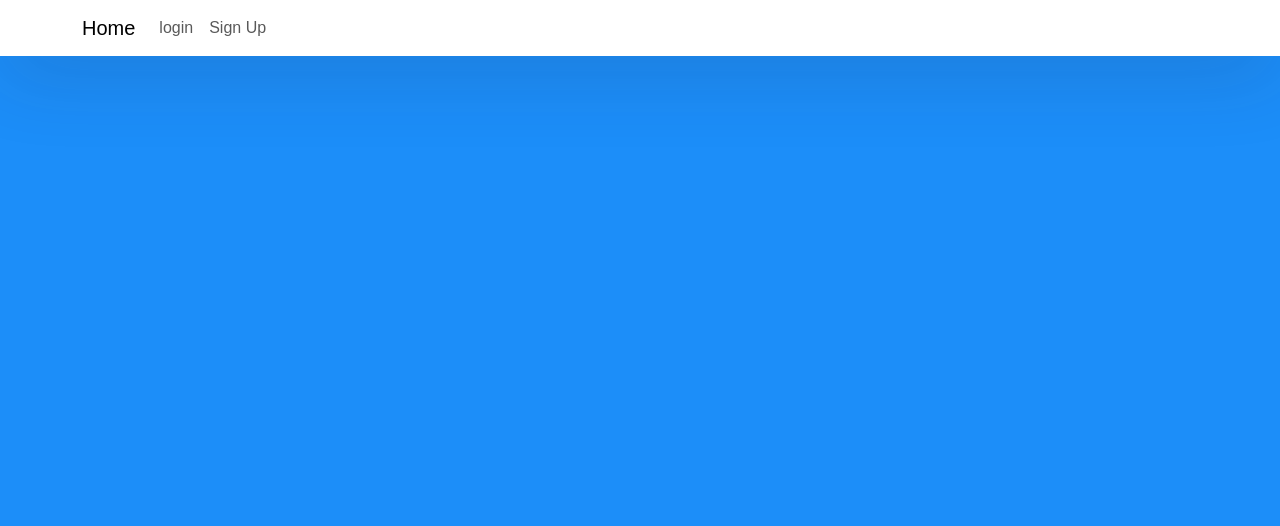
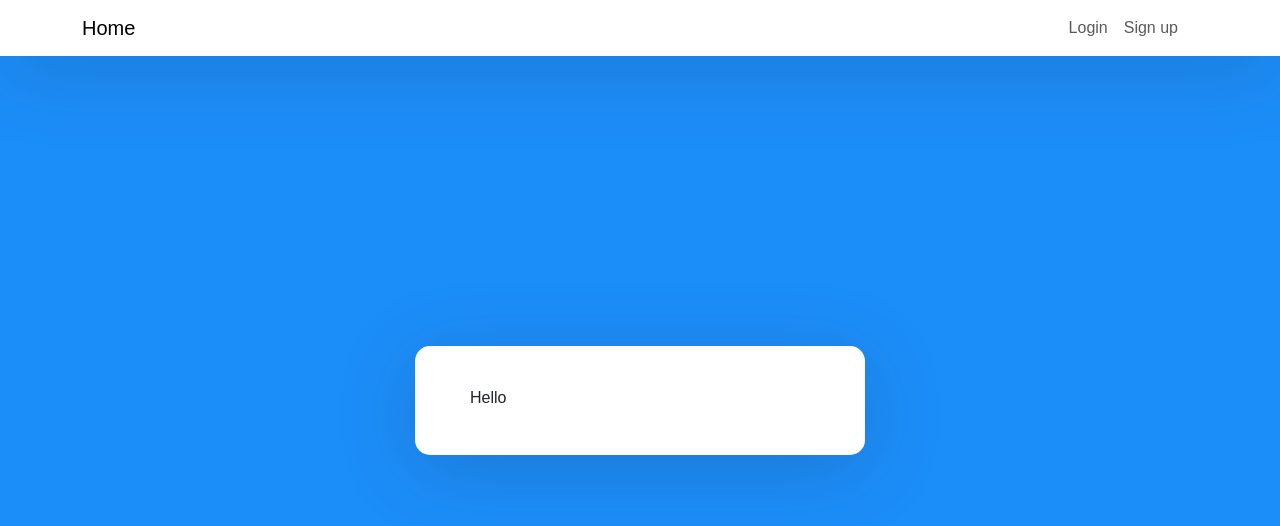
Before and after one commit to Notuc/Vue-Authentication, a Vue app: page / in a window 1280 px wide. Shown: the top 526 px of the page. Built offline with nearby package versions, Linux system fonts and the light colour scheme.

Commit message:
Update App.vue

```diff
--- a/src/App.vue
+++ b/src/App.vue
@@ -4,18 +4,26 @@
       <div class="container">
         <a href="#" class="navbar-brand">Home</a>
         <div class="collapse navbar-collapse">
-          <ul class="navbar-nav ml-auto">
-  <li class="nav-item">
-    <a href="#" class="nav-link">login</a>
-  </li>
-  <li class="nav-item">
-    <a href="#" class="nav-link">Sign Up</a>
-  </li>
-</ul>
+          <div class="container d-flex justify-content-end">
+  <ul class="navbar-nav">
+    <li class="nav-item">
+      <a href="#" class="nav-link">Login</a>
+    </li>
+    <li class="nav-item">
+      <a href="#" class="nav-link">Sign up</a>
+    </li>
+  </ul>
+</div>
+
 
         </div>
       </div>
     </nav>
+    <div class="auth-wrapper">
+      <div class="auth-inner">
+        Hello
+      </div>
+    </div>
   </div>
 </template>
 
@@ -62,6 +70,7 @@ export default {
   justify-content: center;
   flex-direction: column;
   text-align: left;
+
   }
   .auth-inner{
     width: 450px;
@@ -69,18 +78,20 @@ export default {
     background: #ffffff;
     box-shadow:  0px 14px 80px rgba(34,35, 58, 0.2);
     padding: 40px 55px 45px 55px;
-    border-radius: 15;
+    border-radius: 15px;
     transition: all .3s;
   }
   .auth-wrapper .form-control:focus{
     border-color:#167bff ;
     box-shadow: none;
+
   }
   .auth-wrapper h3 {
     text-align: center;
     margin: 0;
     line-height: 1;
     padding-bottom: 20px;
+
   }
   .custom-control-label{
     font-weight: 400;
```
